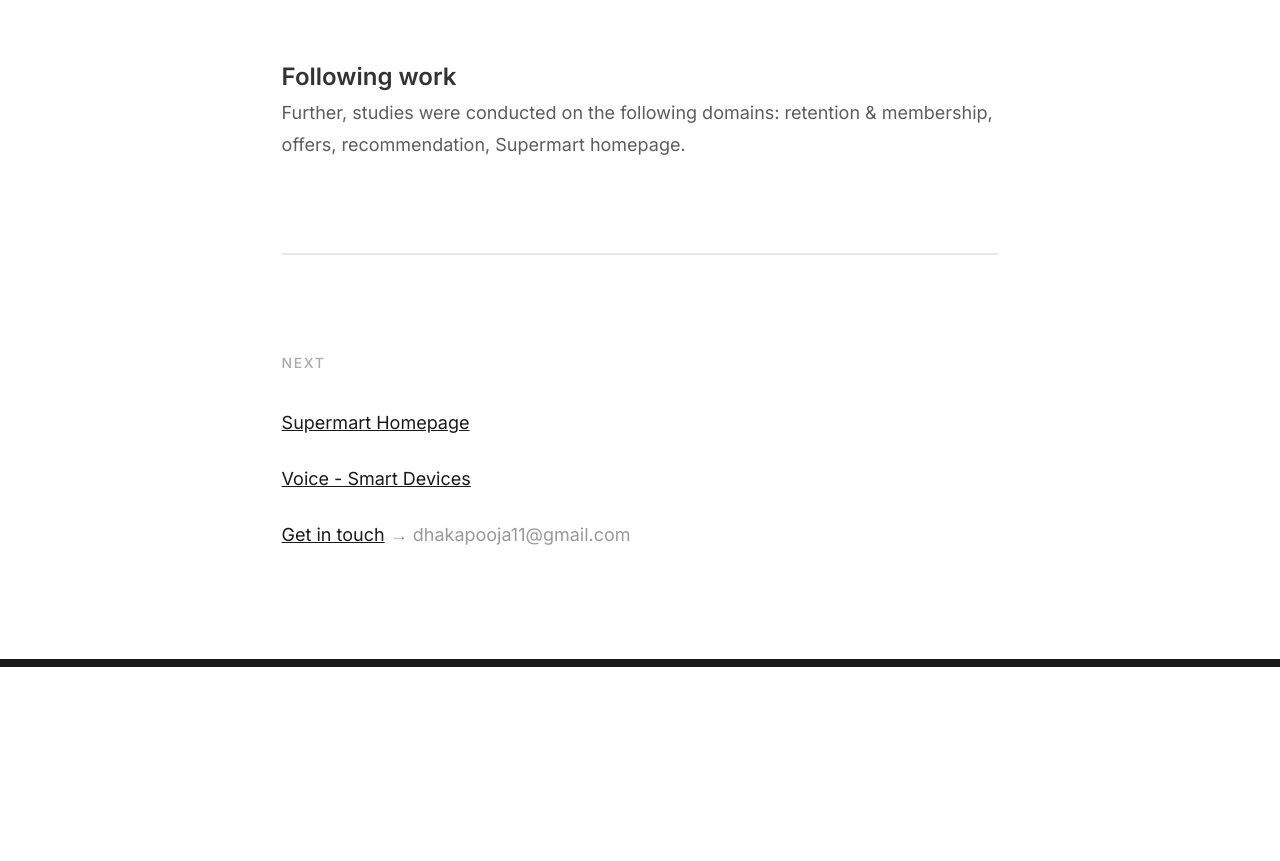
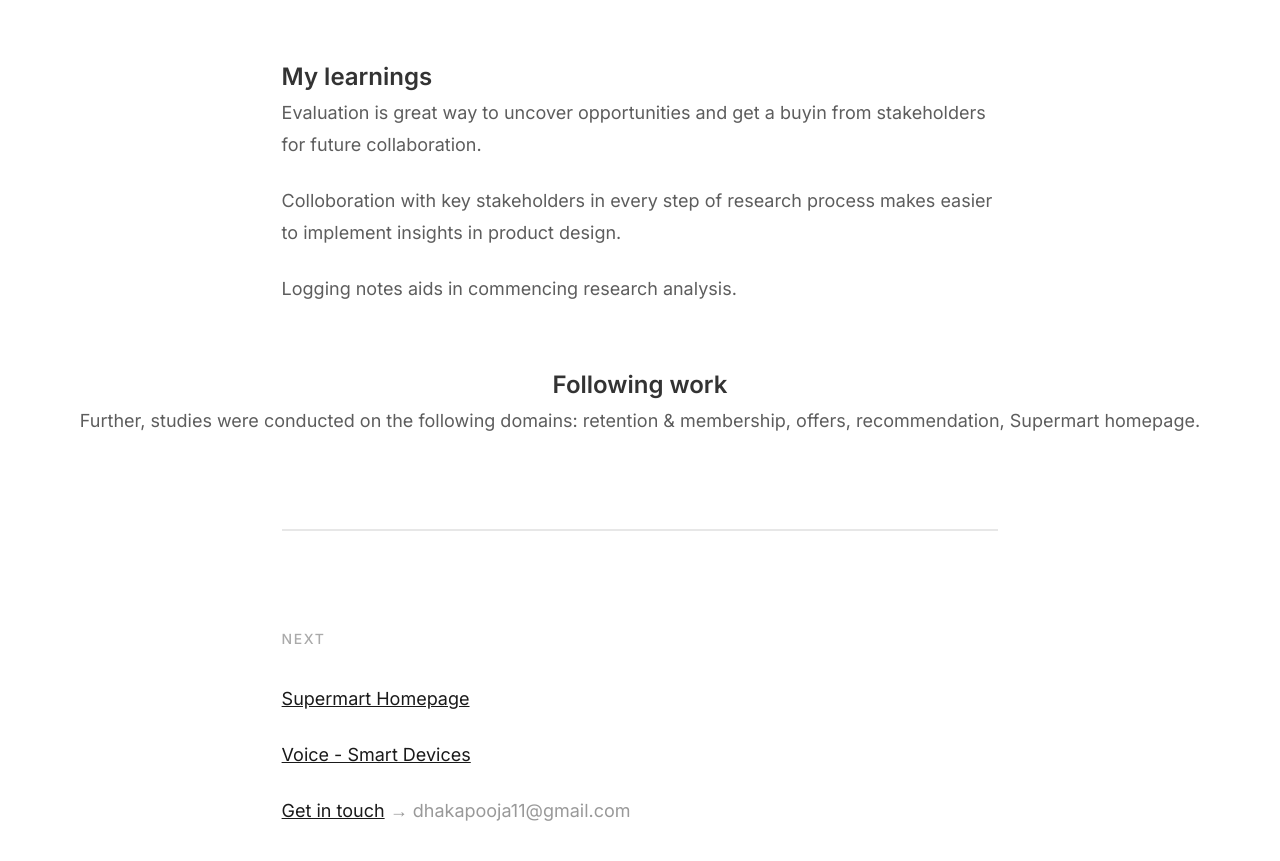
Before and after one commit to suwardhan/re-portfolio, a plain HTML site: page 192116051813011820.html in a window 1280 px wide. Shown: the part 7538-8399 px from the top of the page. Before the commit the page ends 8205 px from the top, so only its background shows below. Drawn offline with Linux system fonts and the light colour scheme; a web font is replaced by a local one.

Commit message:
Update 192116051813011820.html

```diff
--- a/192116051813011820.html
+++ b/192116051813011820.html
@@ -149,6 +149,13 @@
 
 	<div class="div-container">
 		<p class="image-caption">Design collaboration with Product designer.</p>
+		<h3>My learnings</h3>
+		<p>Evaluation is great way to uncover opportunities and get a buyin from stakeholders for future collaboration.</p>
+		<p>Colloboration with key stakeholders in every step of research process makes easier to implement insights in product design.</p>
+		<p>Logging notes aids in commencing research analysis.</p>
+
+	</div>
+
 		<h3>Following work</h3>
 		<p>Further, studies were conducted on the following domains: retention & membership, offers, recommendation, Supermart homepage.</p>
 	</div>
```
